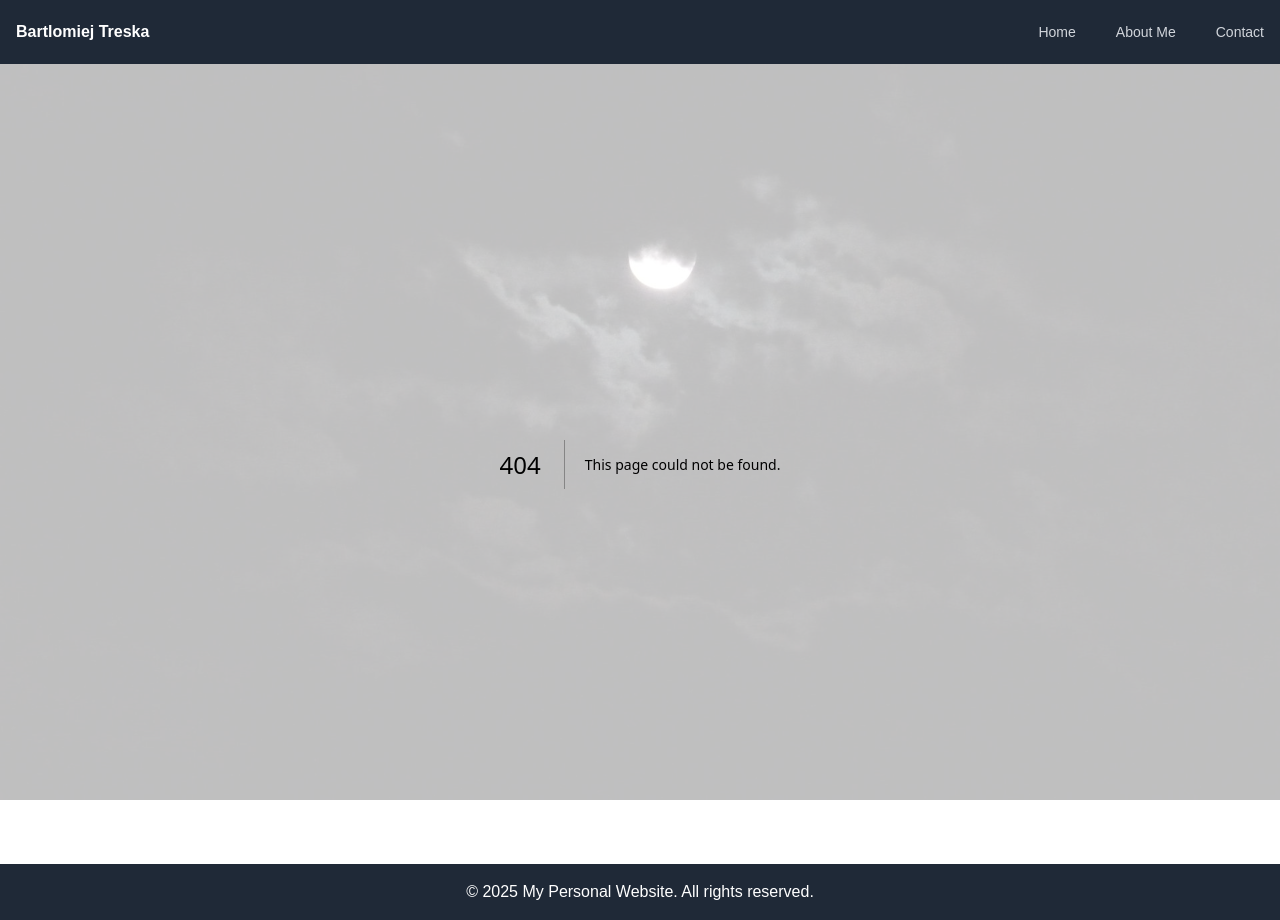
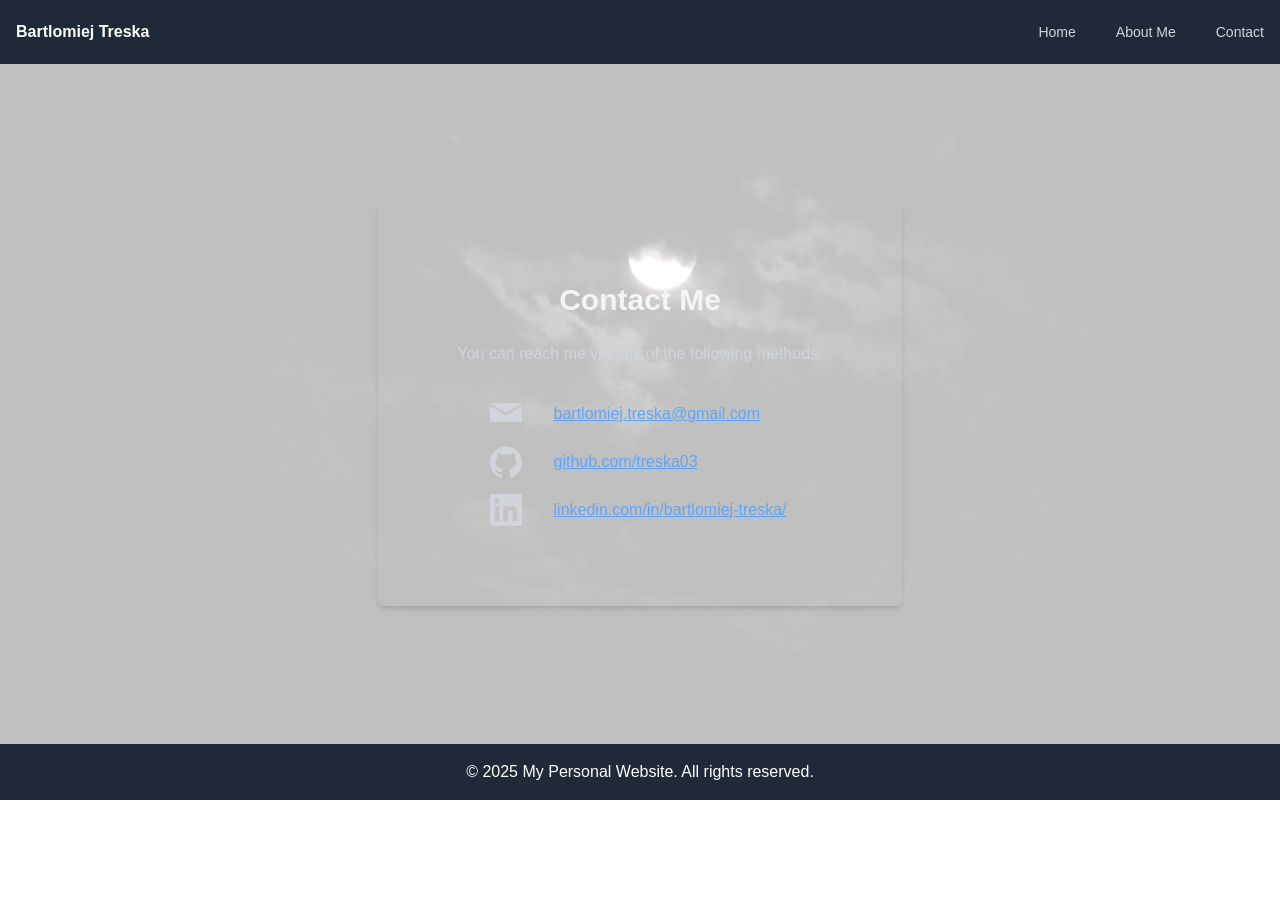
Before and after one commit to treska03/treska03.github.io, a Next.js app: page /contact in a window 1280 px wide. Before the commit this address had no page. After the commit the page ends 800 px from the top, so only its background shows below. Built offline with nearby package versions, Linux system fonts and the light colour scheme.

Commit message:
Add contact page

```diff
--- /dev/null
+++ b/src/app/contact/contact_information.tsx
@@ -0,0 +1,86 @@
+import { PERSONAL_LINKS } from "@/constants/links";
+import Link from "next/link";
+
+export default function ContactInformation() {
+  return (
+    <div className="w-full h-auto flex">
+      <div
+        className="
+        shadow-md rounded-md max-w-xl w-full
+        p-5
+        xl:p-20
+      "
+      >
+        <h1 className="text-3xl font-bold text-center text-gray-800 dark:text-gray-100 mb-6">
+          Contact Me
+        </h1>
+        <p className="text-center text-gray-600 dark:text-gray-300 mb-8">
+          You can reach me via any of the following methods.
+        </p>
+
+        <div className="space-y-4">
+          <div className="flex items-center">
+            <span className="w-24 min-w-24 flex justify-center text-gray-700 dark:text-gray-200 font-semibold">
+              <Link href={`mailto:${PERSONAL_LINKS.mail}`}>
+                <svg
+                  className="w-8 h-8 text-gray-300 hover:text-white transition"
+                  xmlns="http://www.w3.org/2000/svg"
+                  viewBox="0 0 24 24"
+                  fill="currentColor"
+                >
+                  <path d="M12 13.065L0 6V18h24V6l-12 7.065zM12 10.935L24 4H0l12 6.935z" />
+                </svg>
+              </Link>
+            </span>
+            <Link
+              href={`mailto:${PERSONAL_LINKS.mail}`}
+              className="text-blue-600 hover:text-blue-800 dark:text-blue-400 dark:hover:text-blue-200 underline"
+            >
+              {PERSONAL_LINKS.mail}
+            </Link>
+          </div>
+          <div className="flex items-center">
+            <span className="w-24 min-w-24 flex justify-center text-gray-700 dark:text-gray-200 font-semibold">
+              <Link href={PERSONAL_LINKS.github}>
+                <svg
+                  className="w-8 h-8 text-gray-300 hover:text-white transition"
+                  xmlns="http://www.w3.org/2000/svg"
+                  viewBox="0 0 24 24"
+                  fill="currentColor"
+                >
+                  <path d="M12 .297C5.373.297 0 5.67 0 12.297c0 5.304 3.438 9.8 8.207 11.385.6.113.793-.26.793-.577 0-.285-.01-1.04-.015-2.04-3.338.723-4.042-1.61-4.042-1.61-.546-1.38-1.333-1.748-1.333-1.748-1.09-.744.083-.729.083-.729 1.205.084 1.84 1.24 1.84 1.24 1.07 1.83 2.805 1.3 3.49.996.11-.775.42-1.3.76-1.6-2.665-.3-5.466-1.33-5.466-5.93 0-1.31.47-2.38 1.24-3.22-.13-.3-.54-1.52.12-3.17 0 0 1.01-.32 3.3 1.23.96-.27 2-.41 3.03-.41s2.07.14 3.03.41c2.29-1.55 3.3-1.23 3.3-1.23.66 1.65.25 2.87.12 3.17.77.84 1.24 1.91 1.24 3.22 0 4.61-2.8 5.63-5.47 5.93.43.38.81 1.12.81 2.26 0 1.64-.015 2.97-.015 3.37 0 .32.19.69.8.57 4.77-1.59 8.2-6.08 8.2-11.39 0-6.63-5.37-12-12-12z" />
+                </svg>{" "}
+              </Link>
+            </span>
+            <Link
+              href={PERSONAL_LINKS.github}
+              className="text-blue-600 hover:text-blue-800 dark:text-blue-400 dark:hover:text-blue-200 underline"
+            >
+              github.com/treska03
+            </Link>
+          </div>
+          <div className="flex items-center">
+            <span className="w-24 min-w-24 flex justify-center text-gray-700 dark:text-gray-200 font-semibold">
+              <Link href={PERSONAL_LINKS.linkedin}>
+                <svg
+                  className="w-8 h-8 text-gray-300 hover:text-white transition"
+                  xmlns="http://www.w3.org/2000/svg"
+                  viewBox="0 0 24 24"
+                  fill="currentColor"
+                >
+                  <path d="M22.23 0H1.77C.79 0 0 .77 0 1.72v20.56C0 23.23.79 24 1.77 24h20.46c.98 0 1.77-.77 1.77-1.72V1.72C24 .77 23.21 0 22.23 0zM7.06 20.45H3.56V9h3.5v11.45zM5.31 7.48a2.02 2.02 0 1 1 0-4.04 2.02 2.02 0 0 1 0 4.04zM20.45 20.45h-3.5v-5.57c0-1.33-.48-2.24-1.69-2.24-.92 0-1.47.62-1.71 1.22-.09.22-.12.52-.12.82v5.77h-3.5V9h3.5v1.56c.46-.7 1.28-1.69 3.11-1.69 2.28 0 4 1.48 4 4.66v6.92z" />
+                </svg>
+              </Link>
+            </span>
+            <Link
+              href={PERSONAL_LINKS.linkedin}
+              className="text-blue-600 hover:text-blue-800 dark:text-blue-400 dark:hover:text-blue-200 underline"
+            >
+              linkedin.com/in/bartlomiej-treska/
+            </Link>
+          </div>
+        </div>
+      </div>
+    </div>
+  );
+}
--- /dev/null
+++ b/src/app/contact/page.tsx
@@ -0,0 +1,9 @@
+import ContactInformation from "./contact_information";
+
+export default function Contact() {
+  return (
+    <div className="flex m-auto">
+      <ContactInformation />
+    </div>
+  );
+}
--- a/src/app/globals.css
+++ b/src/app/globals.css
@@ -19,8 +19,3 @@ body {
   background: var(--background);
   font-family: Arial, Helvetica, sans-serif;
 }
-
-.bgOpacity {
-  background-image: url("/background-image.jpg");
-  opacity: 0.5;
-}
--- a/src/app/layout.tsx
+++ b/src/app/layout.tsx
@@ -26,13 +26,13 @@ export default function RootLayout({
 }) {
   return (
     <html className="dark" lang="en">
-      <body className={`${geistSans.variable} ${geistMono.variable} antialiased`}>
-        <div
-            className="absolute inset-0 bg-[url('/background-image.jpg')] bg-cover bg-center opacity-25 -z-10"
-        />
+      <body
+        className={`${geistSans.variable} ${geistMono.variable} antialiased`}
+      >
+        <div className="absolute inset-0 bg-[url('/background-image.jpg')] bg-cover bg-center opacity-25 -z-10" />
         <div className="flex flex-col min-h-screen">
           <Navbar />
-          <main className="flex-grow max-w-7xl flex flex-col gap-8 sm:items-start px-4 mx-auto">
+          <main className="flex-grow xl:w-[80rem] flex flex-col gap-8 sm:items-start px-4 mx-auto">
             {children}
           </main>
           <Footer />
--- a/src/constants/links.ts
+++ b/src/constants/links.ts
@@ -4,6 +4,7 @@ export const PERSONAL_LINKS = {
   cv: 'cv.pdf',
   linkedin: 'https://www.linkedin.com/in/bartlomiej-treska/',
   github: githubProfile,
+  mail: 'bartlomiej.treska@gmail.com',
   project_one: `${githubProfile}/Yummier`,
   project_two: `${githubProfile}/GENRunner`,
   project_three: `${githubProfile}/SimpleIntersectionSimulation`,
```
